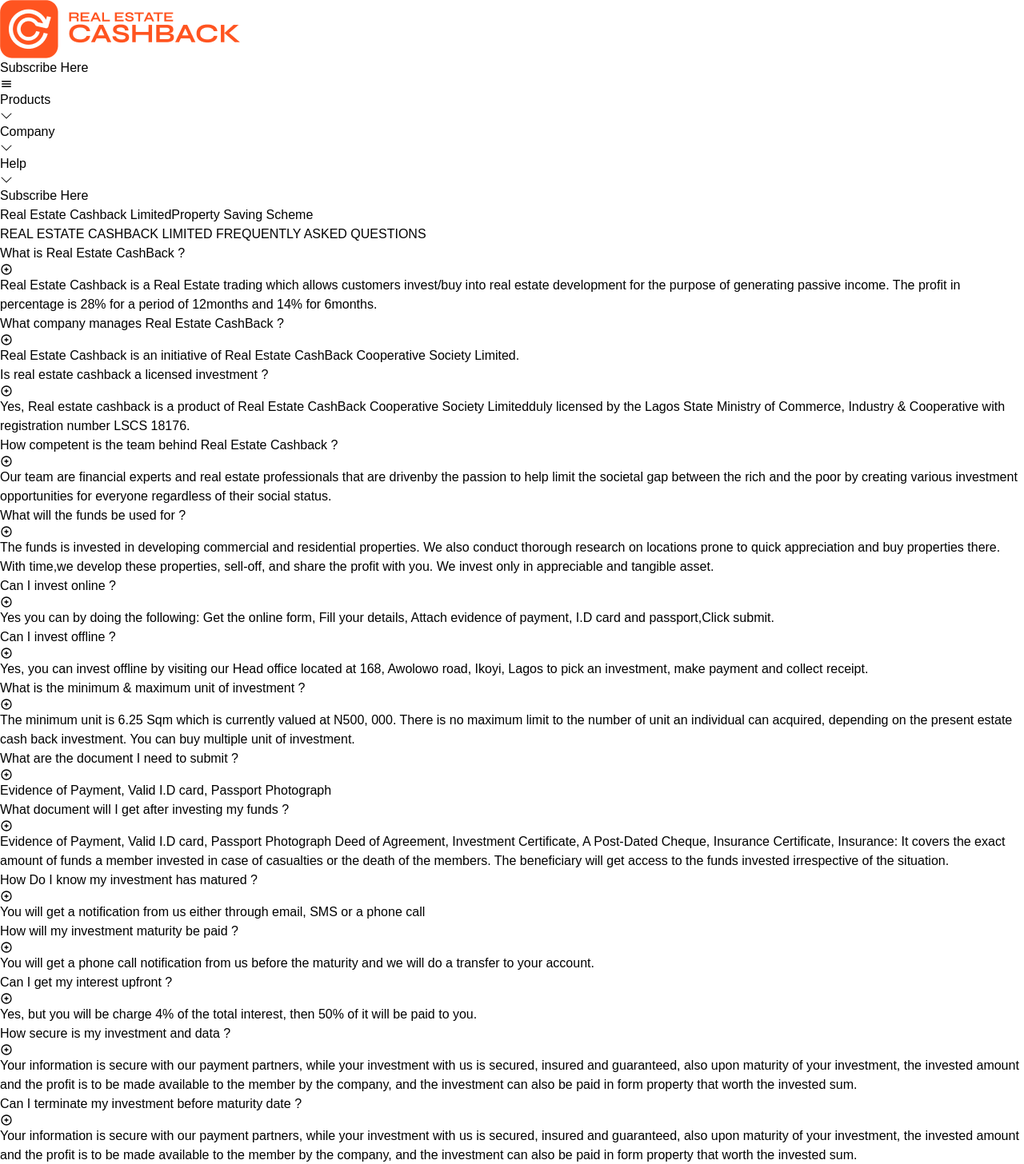
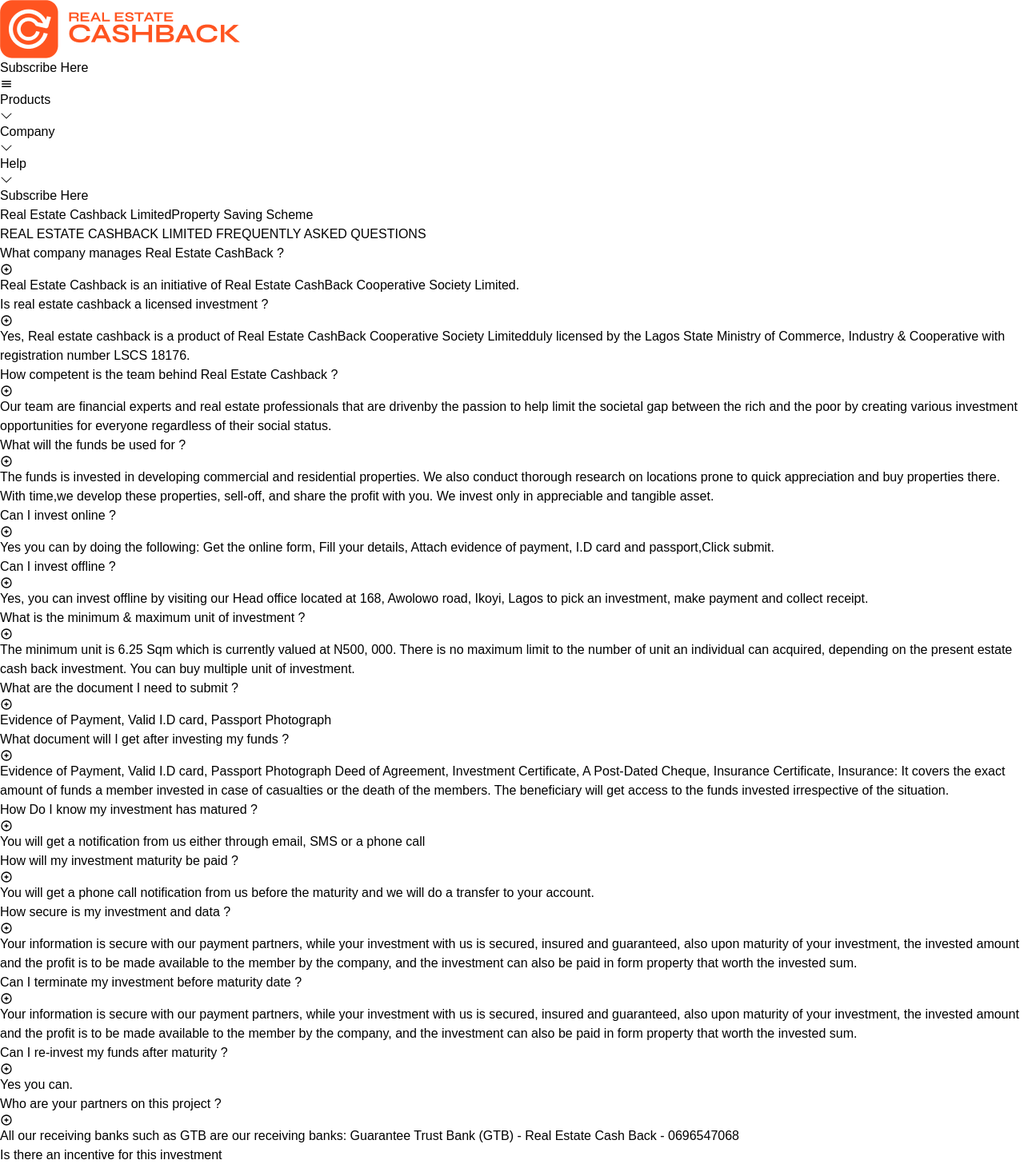
Before and after one commit to ZylusHomes/zylus-cashback, a Next.js app: page /faq in a window 1280 px wide. Shown: the top 1456 px of the page at 80% size. Built offline with nearby package versions, Linux system fonts and the light colour scheme.

Commit message:
update 13

```diff
--- a/app/faq/page.tsx
+++ b/app/faq/page.tsx
@@ -29,12 +29,12 @@
   ];
 
   const faqs = [
-    {
-      id: "Real Estate Cashback Limited",
-      question: "What is Real Estate CashBack ?",
-      answer:
-        "Real Estate Cashback is a Real Estate trading which allows customers invest/buy into real estate development for the purpose of generating passive income. The profit in percentage is 28% for a period of 12months and 14% for 6months.",
-    },
+    // {
+    //   id: "Real Estate Cashback Limited",
+    //   question: "What is Real Estate CashBack ?",
+    //   answer:
+    //     "Real Estate Cashback is a Real Estate trading which allows customers invest/buy into real estate development for the purpose of generating passive income. The profit in percentage is 28% for a period of 12months and 14% for 6months.",
+    // },
     {
       id: "Real Estate Cashback Limited",
       question: "What company manages Real Estate CashBack ?",
@@ -100,12 +100,12 @@
       answer:
         "You will get a phone call notification from us before the maturity and we will do a transfer to your account.",
     },
-    {
-      id: "Real Estate Cashback Limited",
-      question: "Can I get my interest upfront ?",
-      answer:
-        "Yes, but you will be charge 4% of the total interest, then 50% of it will be paid to you.",
-    },
+    // {
+    //   id: "Real Estate Cashback Limited",
+    //   question: "Can I get my interest upfront ?",
+    //   answer:
+    //     "Yes, but you will be charge 4% of the total interest, then 50% of it will be paid to you.",
+    // },
     {
       id: "Real Estate Cashback Limited",
       question: "How secure is my investment and data ?",
@@ -163,13 +163,13 @@
       answer:
         "Your security is our top priority that is why we work with a PCIDSS-compliant payment processor, Paystack to handle your card details which are very safe.",
     },
-    {
-      id: "Property Saving Scheme",
-      question:
-        "What is the interest rate and duration for Property Saving Scheme ?",
-      answer:
-        "The interest rate for Property Saving Scheme is 15% interest on annual savings calculated on a pro-rata basis for a duration of 12 months which amounts to one year.",
-    },
+    // {
+    //   id: "Property Saving Scheme",
+    //   question:
+    //     "What is the interest rate and duration for Property Saving Scheme ?",
+    //   answer:
+    //     "The interest rate for Property Saving Scheme is 15% interest on annual savings calculated on a pro-rata basis for a duration of 12 months which amounts to one year.",
+    // },
     {
       id: "Property Saving Scheme",
       question: "How do I monitor my savings ?",
```
Also changed, not shown: app/real-estate-cashback/page.tsx (+5 -5 lines), components/Home/finance.tsx (+8 -8 lines).
